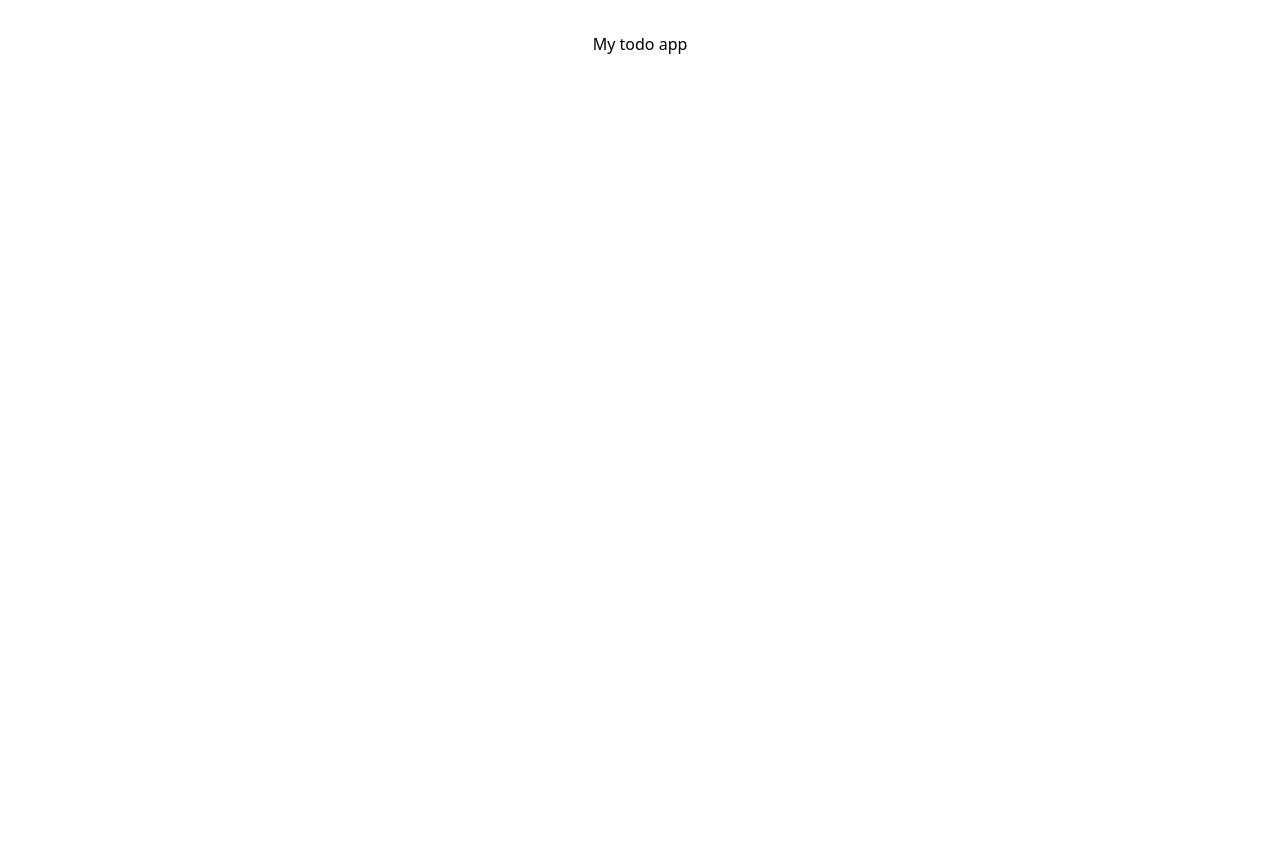
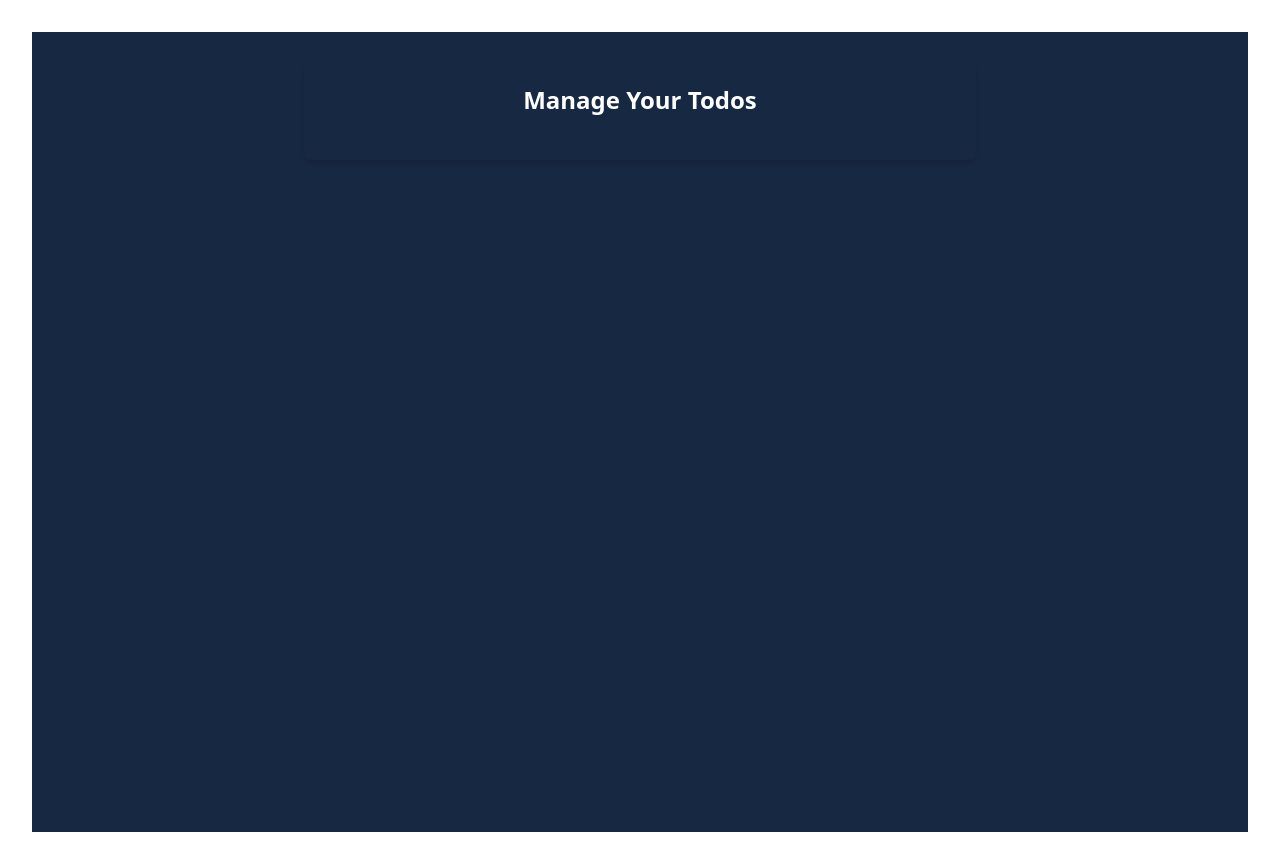
Before and after one commit to veerrandhir/Frontend, a React (Vite) app in the folder Tutorial/10todoContextLocalStorage/: page / in a window 1280 px wide. Before the commit the page ends 800 px from the top, so only its background shows below. Built offline with nearby package versions, Linux system fonts and the light colour scheme.

Commit message:
app js theme added

```diff
--- a/Tutorial/10todoContextLocalStorage/src/App.jsx
+++ b/Tutorial/10todoContextLocalStorage/src/App.jsx
@@ -2,9 +2,17 @@ import "./App.css";
 
 function App() {
   return (
-    <>
-      <h1>My todo app</h1>
-    </>
+    <div className="bg-[#172842] min-h-screen py-8">
+      <div className="w-full max-w-2xl mx-auto shadow-md rounded-lg px-4 py-3 text-white">
+        <h1 className="text-2xl font-bold text-center mb-8 mt-2">
+          Manage Your Todos
+        </h1>
+        <div className="mb-4">{/* Todo form goes here */}</div>
+        <div className="flex flex-wrap gap-y-3">
+          {/*Loop and Add TodoItem here */}
+        </div>
+      </div>
+    </div>
   );
 }
 
```
